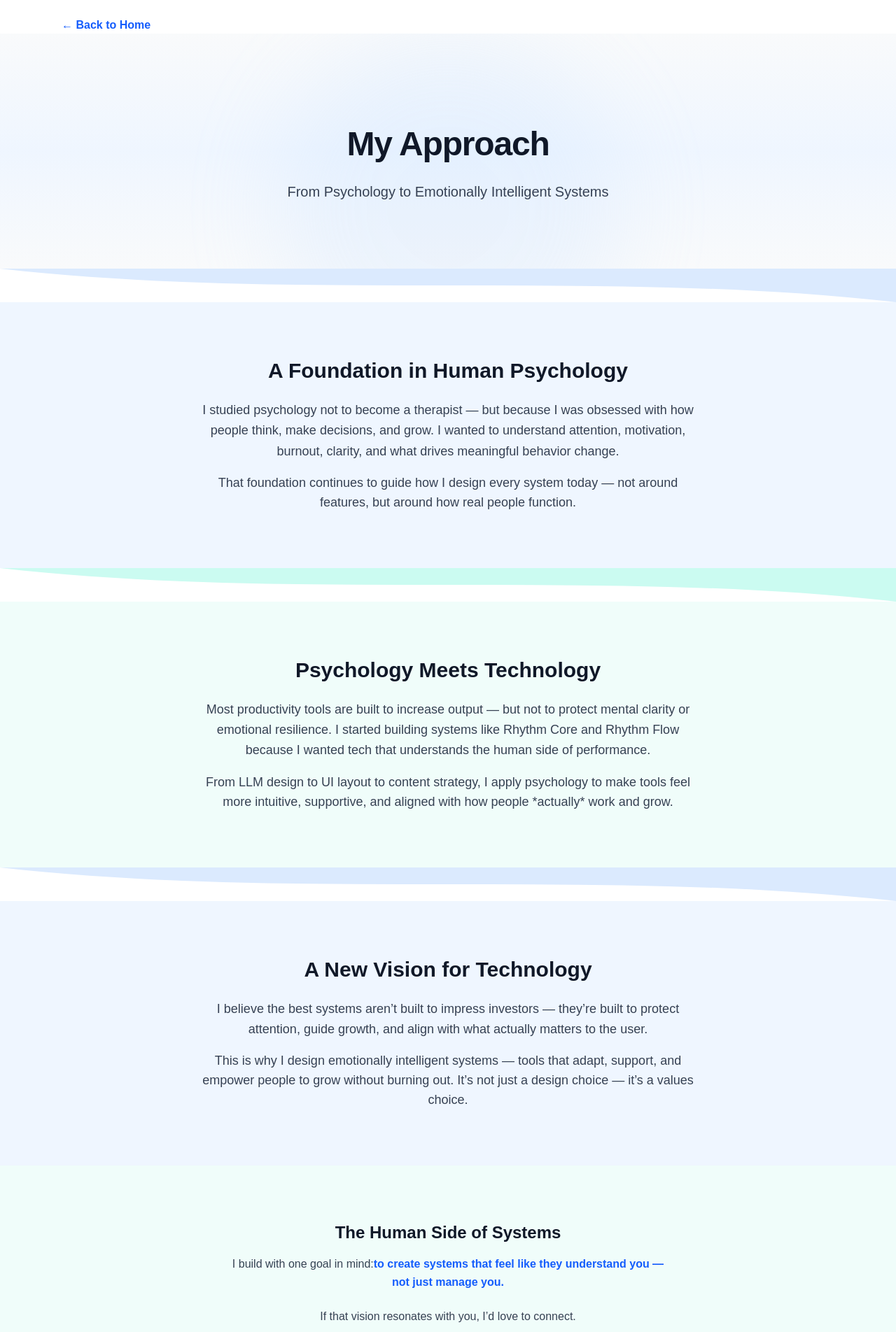
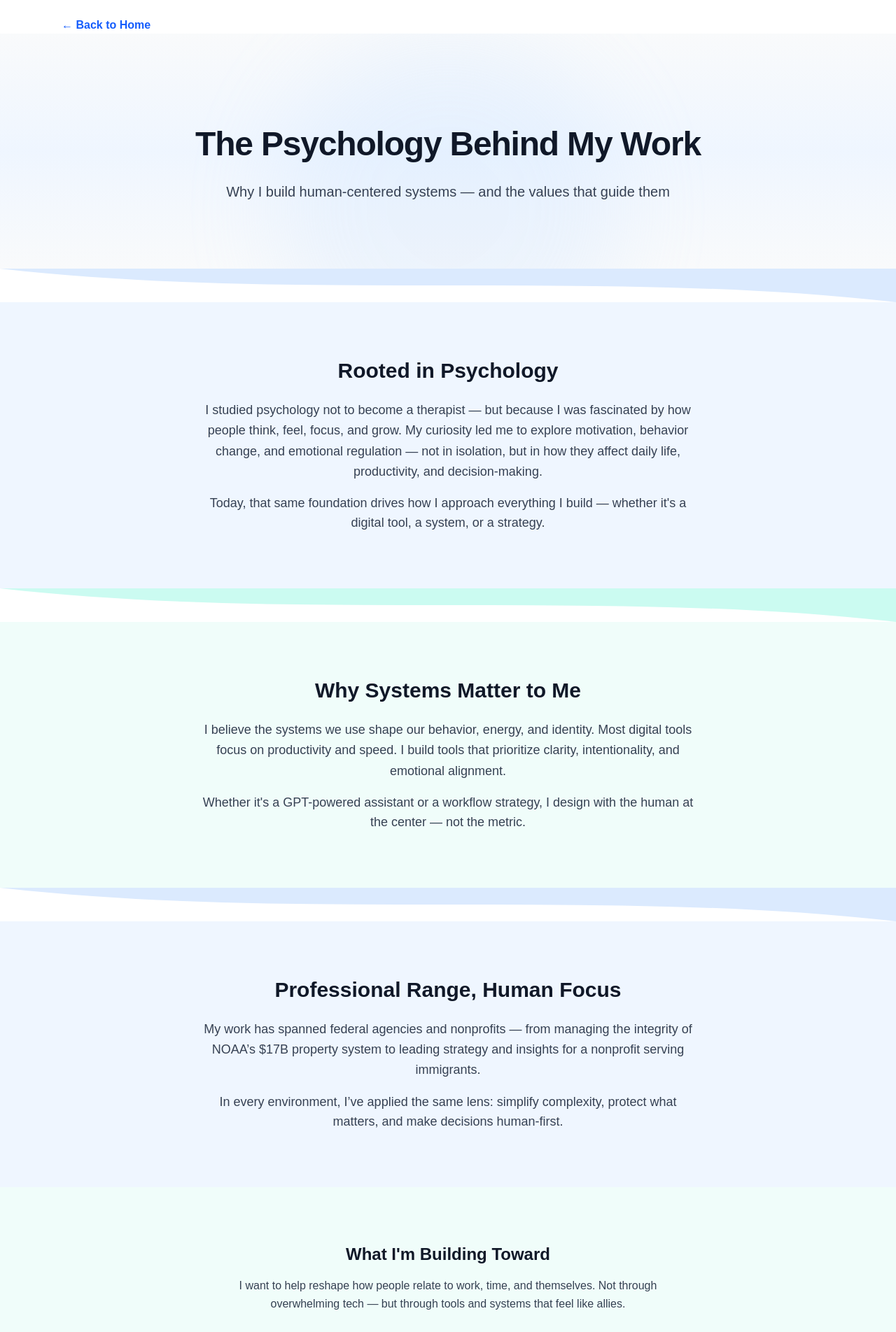
Before and after one commit to alexsamadi1/port, a Next.js app: page /my-approach in a window 1280 px wide. Shown: the top 1904 px of the page at 70% size. Built offline with nearby package versions, Linux system fonts and the light colour scheme.

Commit message:
Update My Approach page with revised narrative and visual structure

```diff
--- a/app/my-approach/page.js
+++ b/app/my-approach/page.js
@@ -30,10 +30,10 @@ export default function MyApproach() {
         <div className="absolute top-0 left-1/2 transform -translate-x-1/2 w-[500px] h-[500px] bg-blue-200 opacity-20 rounded-full blur-3xl"></div>
         <div className="relative max-w-4xl mx-auto">
           <h1 className="text-5xl font-extrabold text-gray-900 mb-6 leading-tight tracking-tight">
-            My Approach
+            The Psychology Behind My Work
           </h1>
           <p className="text-xl text-gray-700 max-w-2xl mx-auto">
-            From Psychology to Emotionally Intelligent Systems
+            Why I build human-centered systems — and the values that guide them
           </p>
         </div>
       </motion.section>
@@ -43,7 +43,7 @@ export default function MyApproach() {
         <path fill="currentColor" d="M0,0 C480,100 960,0 1440,100 L1440,0 L0,0 Z"></path>
       </svg>
 
-      {/* Section 1: Psychology Foundations */}
+      {/* Section 1 */}
       <motion.section
         className="w-full bg-blue-50 py-20"
         initial="hidden"
@@ -52,13 +52,12 @@ export default function MyApproach() {
         variants={fadeInUp}
       >
         <div className="max-w-3xl mx-auto text-center px-6">
-          <h2 className="text-3xl font-bold text-gray-900 mb-6">A Foundation in Human Psychology</h2>
+          <h2 className="text-3xl font-bold text-gray-900 mb-6">Rooted in Psychology</h2>
           <p className="text-lg text-gray-700 leading-relaxed">
-            I studied psychology not to become a therapist — but because I was obsessed with how people think, make decisions, and grow.
-            I wanted to understand attention, motivation, burnout, clarity, and what drives meaningful behavior change.
+            I studied psychology not to become a therapist — but because I was fascinated by how people think, feel, focus, and grow. My curiosity led me to explore motivation, behavior change, and emotional regulation — not in isolation, but in how they affect daily life, productivity, and decision-making.
           </p>
           <p className="text-lg text-gray-700 mt-4">
-            That foundation continues to guide how I design every system today — not around features, but around how real people function.
+            Today, that same foundation drives how I approach everything I build — whether it's a digital tool, a system, or a strategy.
           </p>
         </div>
       </motion.section>
@@ -68,7 +67,7 @@ export default function MyApproach() {
         <path fill="currentColor" d="M0,0 C480,100 960,0 1440,100 L1440,0 L0,0 Z"></path>
       </svg>
 
-      {/* Section 2: Psychology Meets Tech */}
+      {/* Section 2 */}
       <motion.section
         className="w-full bg-teal-50 py-20"
         initial="hidden"
@@ -77,13 +76,12 @@ export default function MyApproach() {
         variants={fadeInUp}
       >
         <div className="max-w-3xl mx-auto text-center px-6">
-          <h2 className="text-3xl font-bold text-gray-900 mb-6">Psychology Meets Technology</h2>
+          <h2 className="text-3xl font-bold text-gray-900 mb-6">Why Systems Matter to Me</h2>
           <p className="text-lg text-gray-700 leading-relaxed">
-            Most productivity tools are built to increase output — but not to protect mental clarity or emotional resilience.
-            I started building systems like Rhythm Core and Rhythm Flow because I wanted tech that understands the human side of performance.
+            I believe the systems we use shape our behavior, energy, and identity. Most digital tools focus on productivity and speed. I build tools that prioritize clarity, intentionality, and emotional alignment.
           </p>
           <p className="text-lg text-gray-700 mt-4">
-            From LLM design to UI layout to content strategy, I apply psychology to make tools feel more intuitive, supportive, and aligned with how people *actually* work and grow.
+            Whether it's a GPT-powered assistant or a workflow strategy, I design with the human at the center — not the metric.
           </p>
         </div>
       </motion.section>
@@ -93,7 +91,7 @@ export default function MyApproach() {
         <path fill="currentColor" d="M0,0 C480,100 960,0 1440,100 L1440,0 L0,0 Z"></path>
       </svg>
 
-      {/* Section 3: A New Vision */}
+      {/* Section 3 */}
       <motion.section
         className="w-full bg-blue-50 py-20"
         initial="hidden"
@@ -102,13 +100,12 @@ export default function MyApproach() {
         variants={fadeInUp}
       >
         <div className="max-w-3xl mx-auto text-center px-6">
-          <h2 className="text-3xl font-bold text-gray-900 mb-6">A New Vision for Technology</h2>
+          <h2 className="text-3xl font-bold text-gray-900 mb-6">Professional Range, Human Focus</h2>
           <p className="text-lg text-gray-700 leading-relaxed">
-            I believe the best systems aren’t built to impress investors — they’re built to protect attention, guide growth, and align with what actually matters to the user.
+            My work has spanned federal agencies and nonprofits — from managing the integrity of NOAA’s $17B property system to leading strategy and insights for a nonprofit serving immigrants.
           </p>
           <p className="text-lg text-gray-700 mt-4">
-            This is why I design emotionally intelligent systems — tools that adapt, support, and empower people to grow without burning out.
-            It’s not just a design choice — it’s a values choice.
+            In every environment, I’ve applied the same lens: simplify complexity, protect what matters, and make decisions human-first.
           </p>
         </div>
       </motion.section>
@@ -122,13 +119,13 @@ export default function MyApproach() {
         variants={fadeInUp}
       >
         <div className="max-w-2xl mx-auto text-center px-6">
-          <h2 className="text-2xl font-bold text-gray-900 mb-4">The Human Side of Systems</h2>
+          <h2 className="text-2xl font-bold text-gray-900 mb-4">What I'm Building Toward</h2>
           <p className="text-md text-gray-700 leading-relaxed">
-            I build with one goal in mind:
-            <span className="text-blue-600 font-semibold">to create systems that feel like they understand you — not just manage you.</span>
+            I want to help reshape how people relate to work, time, and themselves.
+            Not through overwhelming tech — but through tools and systems that feel like allies.
           </p>
           <p className="text-md text-gray-700 mt-6">
-            If that vision resonates with you, I’d love to connect.
+            If you're building toward that too, let's connect.
           </p>
           <a
             href="mailto:alexsamadi321@gmail.com"
--- a/app/page.js
+++ b/app/page.js
@@ -33,7 +33,7 @@ export default function Home() {
           <ul className="md:hidden bg-white px-6 pb-4 shadow text-gray-700 font-medium space-y-3">
             <li><a href="#home" onClick={() => setMenuOpen(false)}>Home</a></li>
             <li><a href="#projects" onClick={() => setMenuOpen(false)}>Projects</a></li>
-            <li><a href="/approach" onClick={() => setMenuOpen(false)}>My Approach</a></li>
+            <li><a href="/my-approach" onClick={() => setMenuOpen(false)}>My Approach</a></li>
             <li><a href="#contact" onClick={() => setMenuOpen(false)}>Contact</a></li>
           </ul>
         )}
@@ -60,7 +60,7 @@ export default function Home() {
             Hi, I'm Alexander Samadi
           </h1>
           <p className="text-xl text-gray-700 mb-8 leading-relaxed">
-            I design <span className="text-teal-500 font-semibold">emotionally intelligent systems</span> — blending AI, psychology, and strategy — to help people build <span className="text-blue-600 font-semibold">clarity, resilience,</span> and sustainable growth.
+            I blend <span className="text-teal-500 font-semibold">psychology, technology,</span> and strategy to create human-centered systems, products, and ideas that help people live and work with more clarity, meaning, and purpose.
           </p>
           <div className="flex flex-col sm:flex-row gap-4 mb-10">
             <a href="#projects" className="inline-block bg-blue-700 text-white font-semibold px-8 py-4 rounded-md hover:bg-teal-500 hover:scale-105 transition">
@@ -113,11 +113,6 @@ export default function Home() {
             </p>
             <span className="text-gray-400 italic">Case study launching soon</span>
           </div>
-        </div>
-        <div className="mt-12 text-center">
-          <a href="#projects" className="inline-block bg-blue-700 hover:bg-teal-500 text-white font-semibold px-10 py-4 rounded-full transition transform hover:scale-105 duration-300">
-            View All Projects
-          </a>
         </div>
       </motion.section>
 
```
